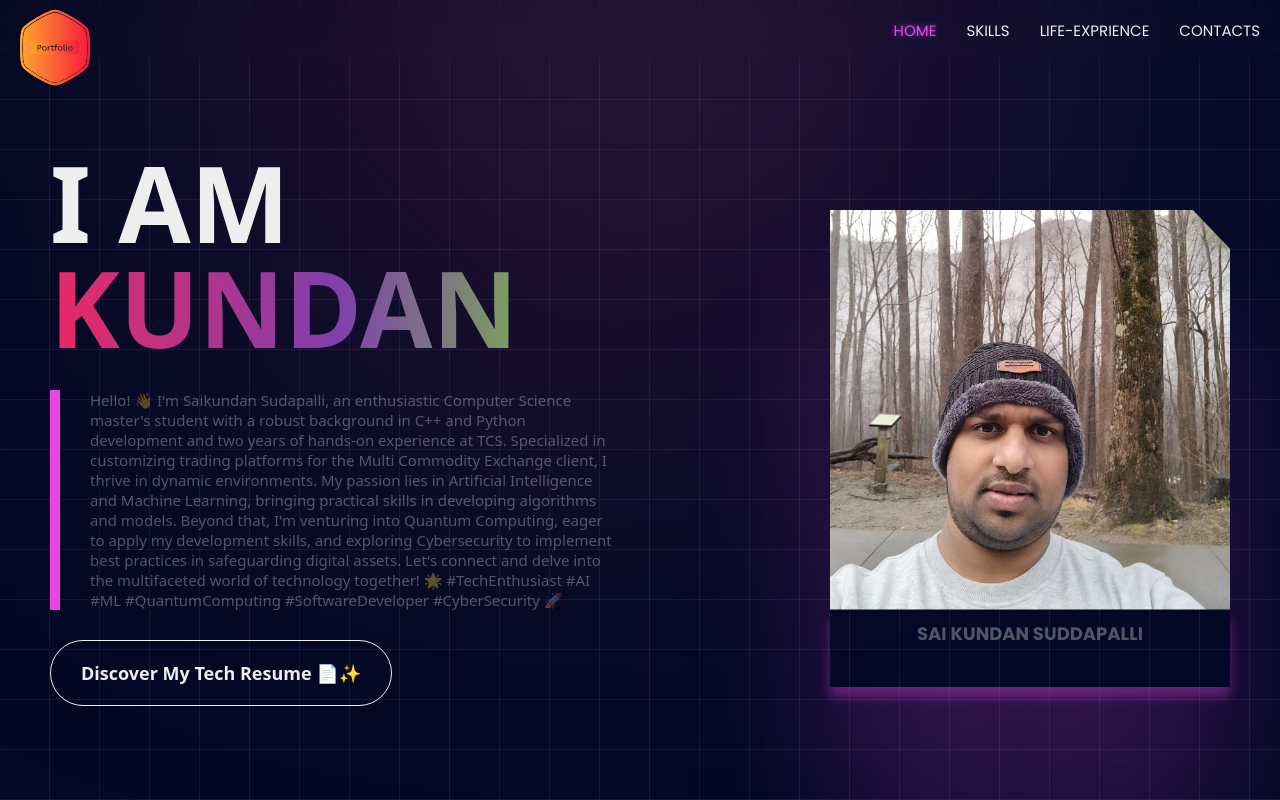
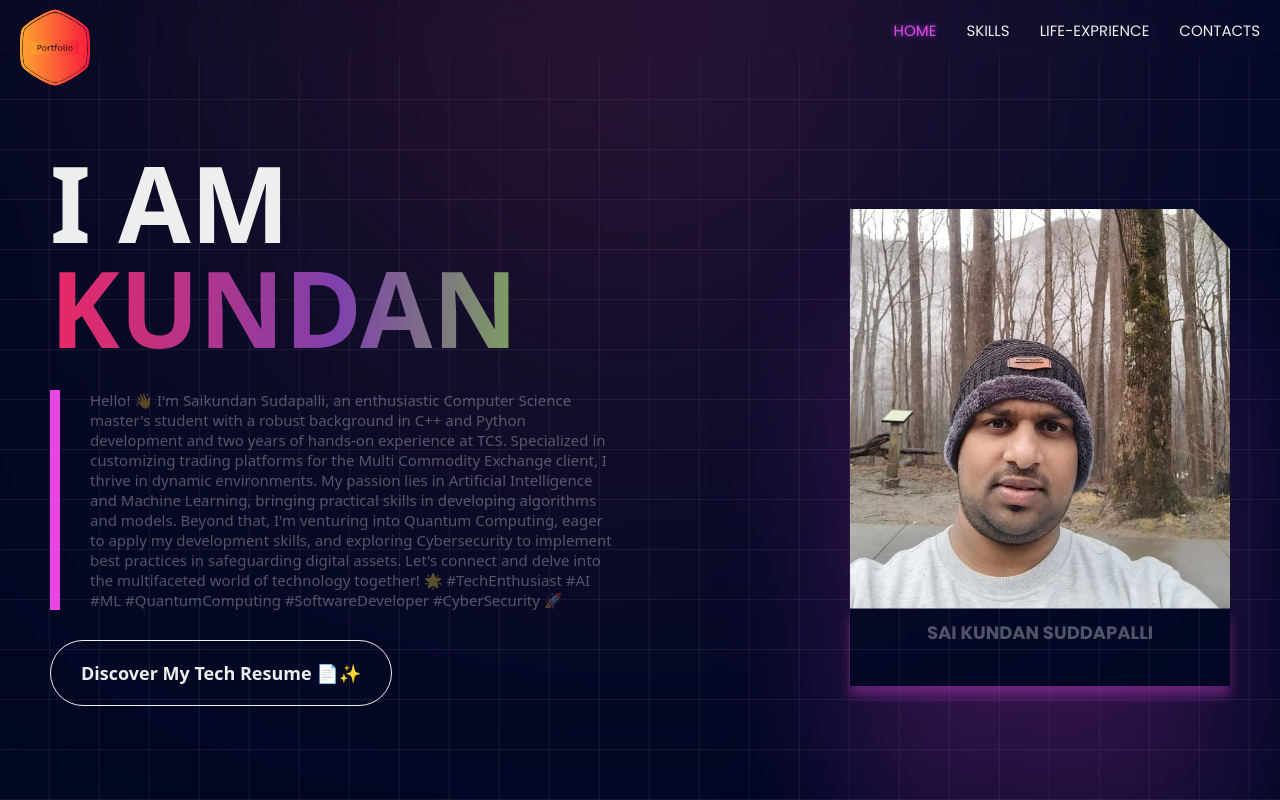
Before and after one commit to Ironman20121/My-Tech-Universe, a React (Create React App) app: page / in a window 1280 px wide. Shown: the top 800 px of the page. Built offline with nearby package versions, Linux system fonts and the light colour scheme; a web font is replaced by a local one.

Commit message:
fixed my_image and text-align_issues

```diff
--- a/src/App.css
+++ b/src/App.css
@@ -36,6 +36,7 @@ main{
     width: 1300px;
     max-width: 100%;
     margin: auto;
+
 }
 
 /* navbar */
@@ -140,7 +141,7 @@ section.home{
         & .card{
             display: inline-flex;
             flex-direction: column;
-            width: min(100%, 400px);
+            width: min(100%, 380px);
             box-shadow: 0 150px 150px #e945e333;
             transition: 0.5s;
             &:hover{
@@ -148,7 +149,7 @@ section.home{
             }
             & img{
                 padding-top: 10%;
-                width: 100%;
+                width: 380px;
                 height: min(50vh, 700px);
                 object-fit: cover;
                 object-position: top;
--- a/src/components/Contacts.js
+++ b/src/components/Contacts.js
@@ -35,7 +35,7 @@ function Contacts() {
       🤝 Get in Touch
       </div>
       <div className='des' ref={(el) => el && divs.current.push(el)}>
-        <p>Let's connect! Whether you prefer the cozy feel of 🏠 home, a friendly ☎️ call, a quick ✉️ email, or a professional touch on 🌐 LinkedIn</p>
+        <p style={{ display: 'flex', justifyContent: 'center' }}>Let's connect! Whether you prefer the cozy feel of 🏠 home, a friendly ☎️ call, a quick ✉️ email, or a professional touch on 🌐 LinkedIn</p>
       </div>
       <div className='list' ref={(el) => el && divs.current.push(el)}>
         {listContacts.map((value, key) => (
--- a/src/components/Projects.js
+++ b/src/components/Projects.js
@@ -41,7 +41,7 @@ CustomHook(scrollTab, divs);
               </div>
               <div className="content">
                 <h3>{value.name}</h3>
-                <div className="des">{value.des}</div>
+                <div className="des" style={{ display: 'flex', justifyContent: 'center' }}>{value.des}</div>
               </div>
             </div>
           ))
--- a/src/components/Skills.js
+++ b/src/components/Skills.js
@@ -78,7 +78,7 @@ const SkillsList = ({ keySkills}) => {
                 <FontAwesomeIcon icon={value.icon} />
               }
               <h3>{ value.name }</h3>
-              <div className="des">{value.des}</div>
+              <div className="des" style={{ display: 'flex', justifyContent: 'center' }}>{value.des}</div>
               <SkillsList keySkills={value.keySkills}/>
             </div>
           ))
```
